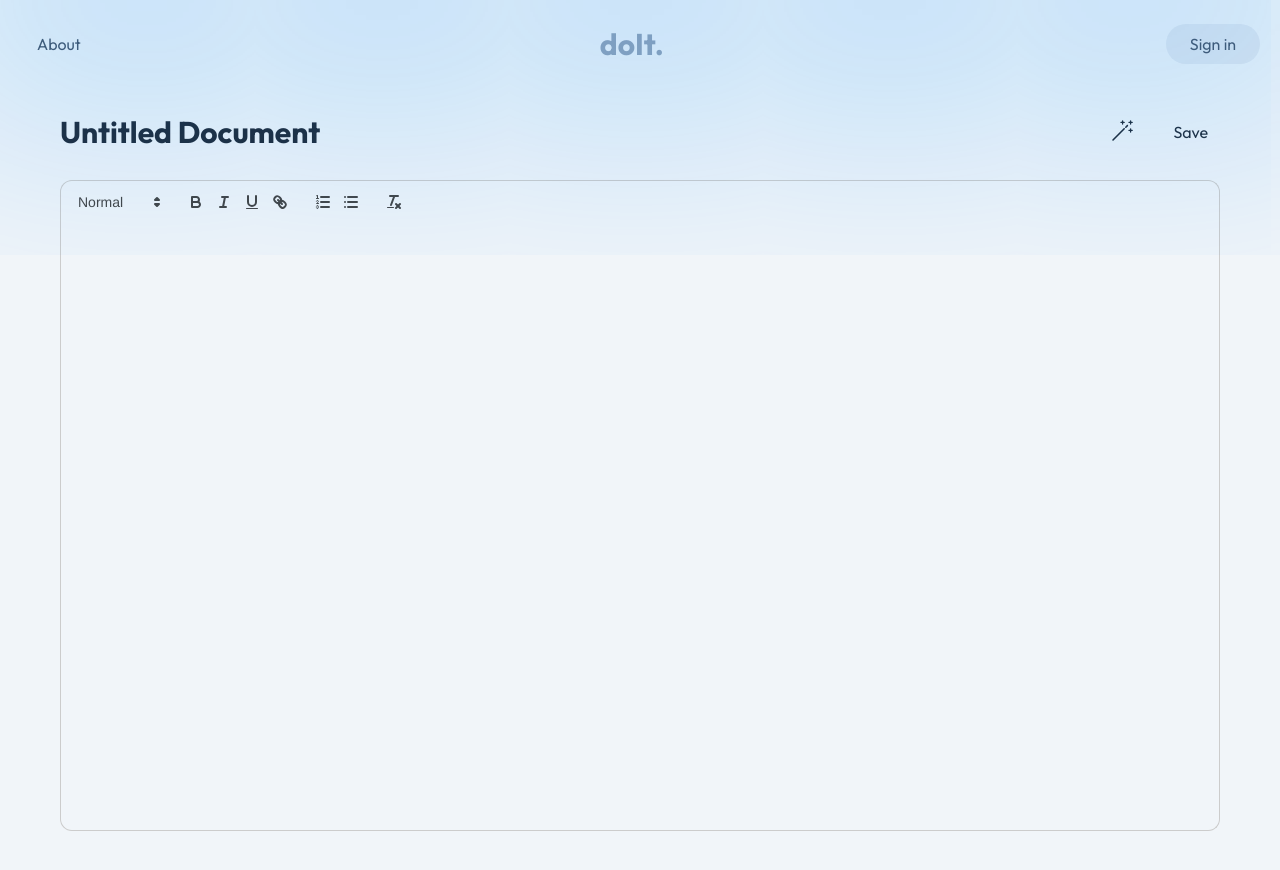
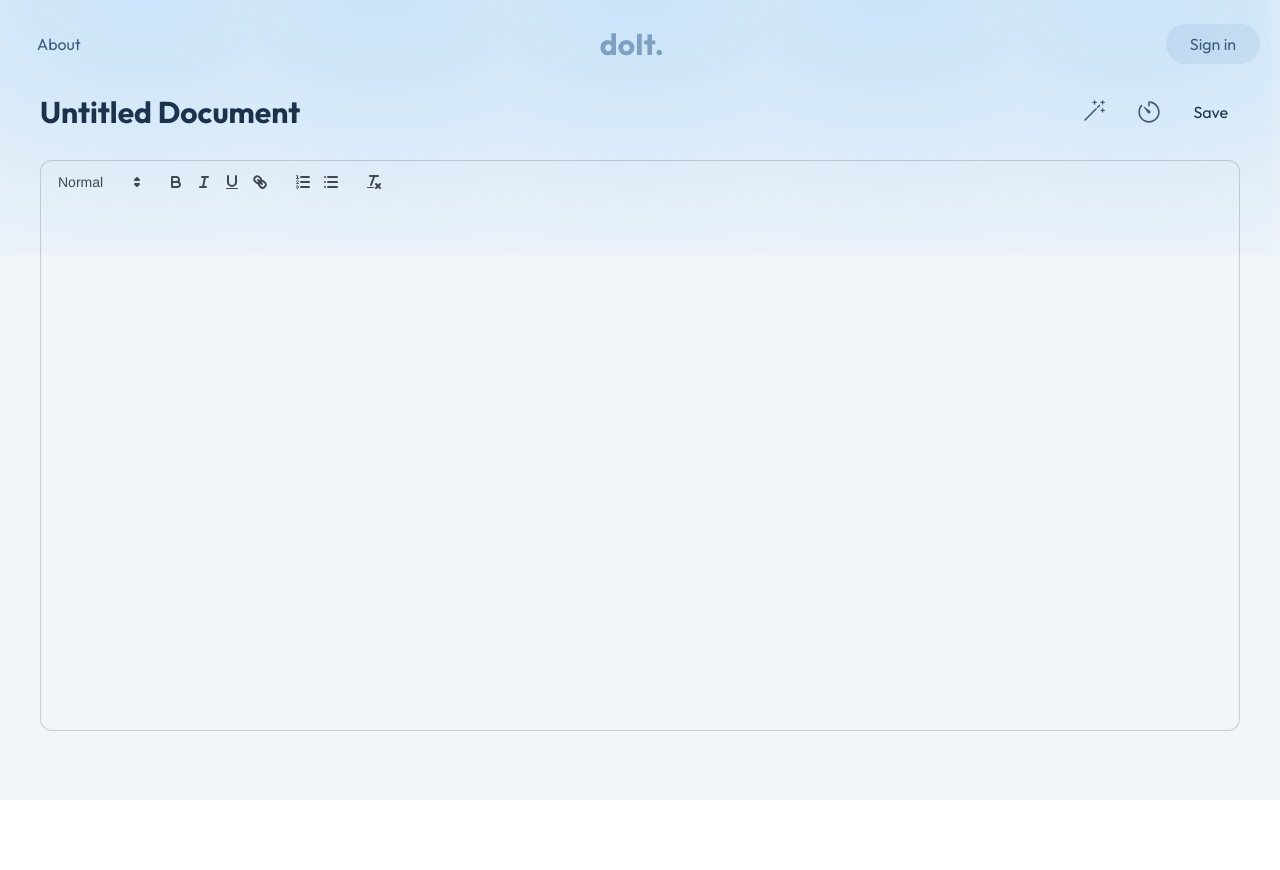
Before and after one commit to mohalw731/doIt, a React (Vite) app: page /notes/1 in a window 1280 px wide. Shown: the top 870 px of the page. After the commit the page ends 800 px from the top, so only its background shows below. Built offline with nearby package versions, Linux system fonts and the light colour scheme; no server answers; the database is empty.

Commit message:
made it realtime changes on the notes editing

```diff
--- a/src/index.css
+++ b/src/index.css
@@ -159,5 +159,5 @@ html {
 
 .custom-quill .ql-editor {
   padding: 1rem;
-  height: calc(100vh - 12rem);
+  height: calc(100vh - 17rem);
 }
--- a/src/pages/AddNotes.tsx
+++ b/src/pages/AddNotes.tsx
@@ -4,9 +4,15 @@ import axios from "axios";
 import "react-quill/dist/quill.snow.css";
 import Navbar from "../components/layout/Navbar";
 import { useParams } from "react-router-dom";
-import { addDoc, collection, doc, getDoc, updateDoc } from "firebase/firestore";
+import {
+  addDoc,
+  collection,
+  doc,
+  onSnapshot,
+  updateDoc,
+} from "firebase/firestore";
 import { db } from "../configs/Firebase";
-import { MagicWandIcon } from "@radix-ui/react-icons";
+import { MagicWandIcon, TimerIcon } from "@radix-ui/react-icons";
 import useUserDetails from "../auth-functions/useUserDeatils";
 import _ from "lodash";
 
@@ -21,21 +27,24 @@ export default function AddEditNote() {
   const uid = userDetails?.uid;
 
   useEffect(() => {
-    const fetchNote = async () => {
-      if (id) {
-        const noteRef = doc(db, "notes", id);
-        const noteSnap = await getDoc(noteRef);
-        if (noteSnap.exists()) {
-          const noteData = noteSnap.data();
+    if (id) {
+      const noteRef = doc(db, "notes", id);
+
+      // Set up a real-time listener for the note document
+      const unsubscribe = onSnapshot(noteRef, (doc) => {
+        if (doc.exists()) {
+          const noteData = doc.data();
           setTitle(noteData.title);
           setValue(noteData.body);
         } else {
           setError("Note not found");
           setTimeout(() => setError(""), 3000);
         }
-      }
-    };
-    fetchNote();
+      });
+
+      // Clean up the listener when the component unmounts
+      return () => unsubscribe();
+    }
   }, [id]);
 
   useEffect(() => {
@@ -66,7 +75,7 @@ export default function AddEditNote() {
           {
             model: "gpt-3.5-turbo",
             messages: [{ role: "user", content: highlightedText }],
-            max_tokens: 10,
+            max_tokens: 100,
           },
           {
             headers: {
@@ -115,7 +124,7 @@ export default function AddEditNote() {
         setError("Error saving note: " + error);
         setTimeout(() => setError(""), 3000);
       }
-    }, 1000), // 1-second debounce
+    }, 1000),
     [id, uid]
   );
 
@@ -133,18 +142,18 @@ export default function AddEditNote() {
   return (
     <>
       <Navbar />
-      <main className="max-w-[1200px] mx-auto md:p-5 flex flex-col">
-        <div className="pb-6 flex items-center justify-between">
+      <main className="max-w-[1200px] mx-auto  flex flex-col">
+        <div className="pb-6 flex  justify-between items-center">
           <input
             type="text"
-            className="font-bold bg-transparent md:text-3xl text-sm outline-none"
+            className="font-bold bg-transparent md:text-3xl text-base outline-none"
             placeholder="Untitled Document"
             value={title}
             onChange={handleTitleChange}
           />
-          <div className="flex items-center gap-4">
+          <div className="flex  items-center gap-2">
             <button
-              className="btn btn-circle btn-ghost"
+              className="btn btn-circle btn-ghost text-slate-600"
               onClick={loading ? () => {} : handleAigen}
             >
               {loading ? (
@@ -153,7 +162,17 @@ export default function AddEditNote() {
                 <MagicWandIcon className="size-6" />
               )}
             </button>
-            <button className="hover:bg-slate-200 px-3 py-1 rounded" onClick={() => saveNote(value, title)}>Save</button>
+
+            <button className="btn btn-circle btn-ghost hover:bg-slate-200">
+              <TimerIcon className="size-6 text-slate-600" />
+            </button>
+
+            <button
+              className="hover:bg-slate-200 px-3 py-1 rounded"
+              onClick={() => saveNote(value, title)}
+            >
+              Save
+            </button>
           </div>
         </div>
         {error && <p className="text-red-500 text-center mb-5">{error}</p>}
@@ -161,7 +180,7 @@ export default function AddEditNote() {
           theme="snow"
           value={value}
           onChange={handleContentChange}
-          className="flex-1 h-screen custom-quill rounded-xl mb-10"
+          className="flex-1  custom-quill rounded-xl mb-10"
         />
       </main>
     </>
```
